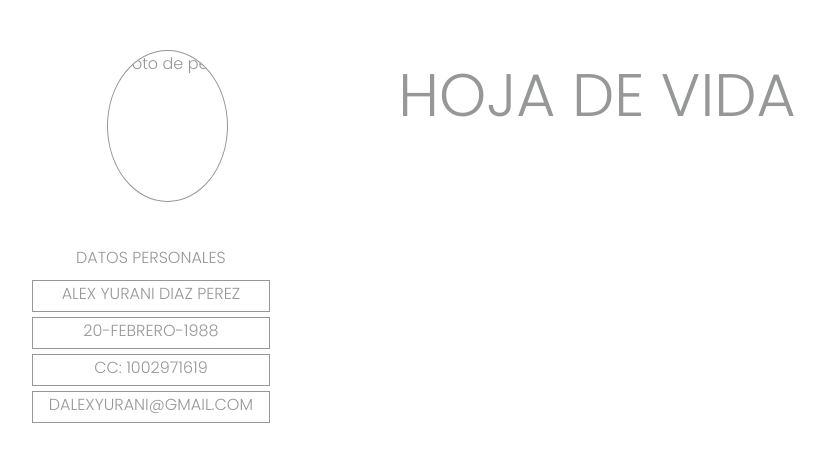
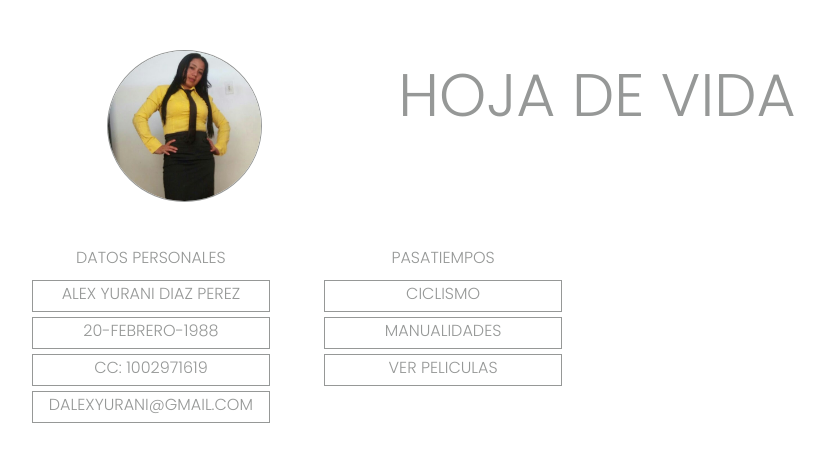
Before and after one commit to YuraDiaz/taller1lenguajes1, a plain HTML site: page index.html in a window 1280 px wide. Shown: the whole page, without its empty margins (43-868 px from the left). Drawn offline with Linux system fonts and the light colour scheme.

Commit message:
añadiendo Pasatiempo

```diff
--- a/index.html
+++ b/index.html
@@ -14,7 +14,7 @@
 
 <body>
     <section class="f-centrado-v">
-        <img class="f-perfil" src="img/descarga.png" alt="Foto de perfil">
+        <img class="f-perfil" src="img/Hojavida.JPG" alt="Foto de perfil">
         <center class="titulo"><span>HOJA DE VIDA</span></center>
     </section>
     <section class="cdatos">
@@ -24,6 +24,12 @@
         <div class="cajaind">CC: 1002971619</div>
         <div class="cajaind">DALEXYURANI@GMAIL.COM</div>
     </section>
+    <section class="cdatos">
+        <div class="subtitulo">PASATIEMPOS</div>
+        <div class="cajaind">CICLISMO</div>
+        <div class="cajaind">MANUALIDADES</div>
+        <div class="cajaind">VER PELICULAS</div>
+    </section>
 
 </body>
 
```
